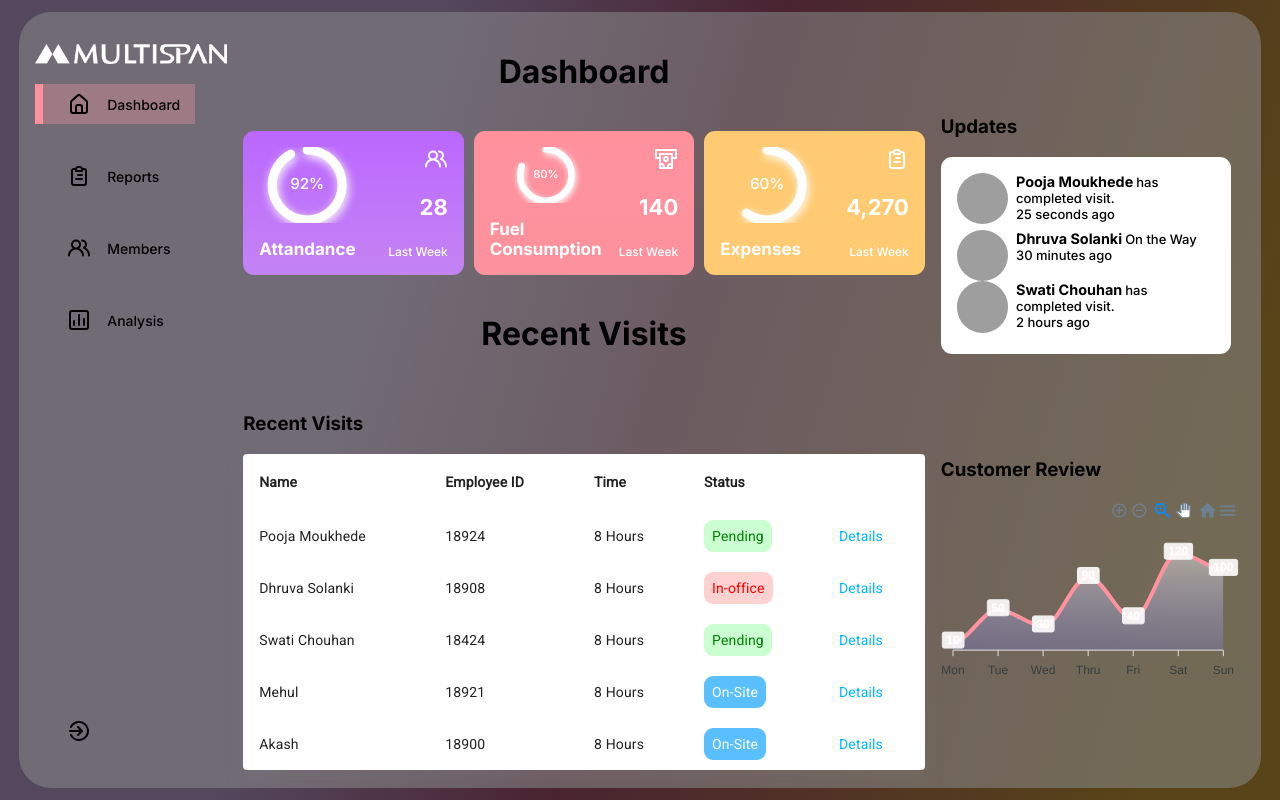
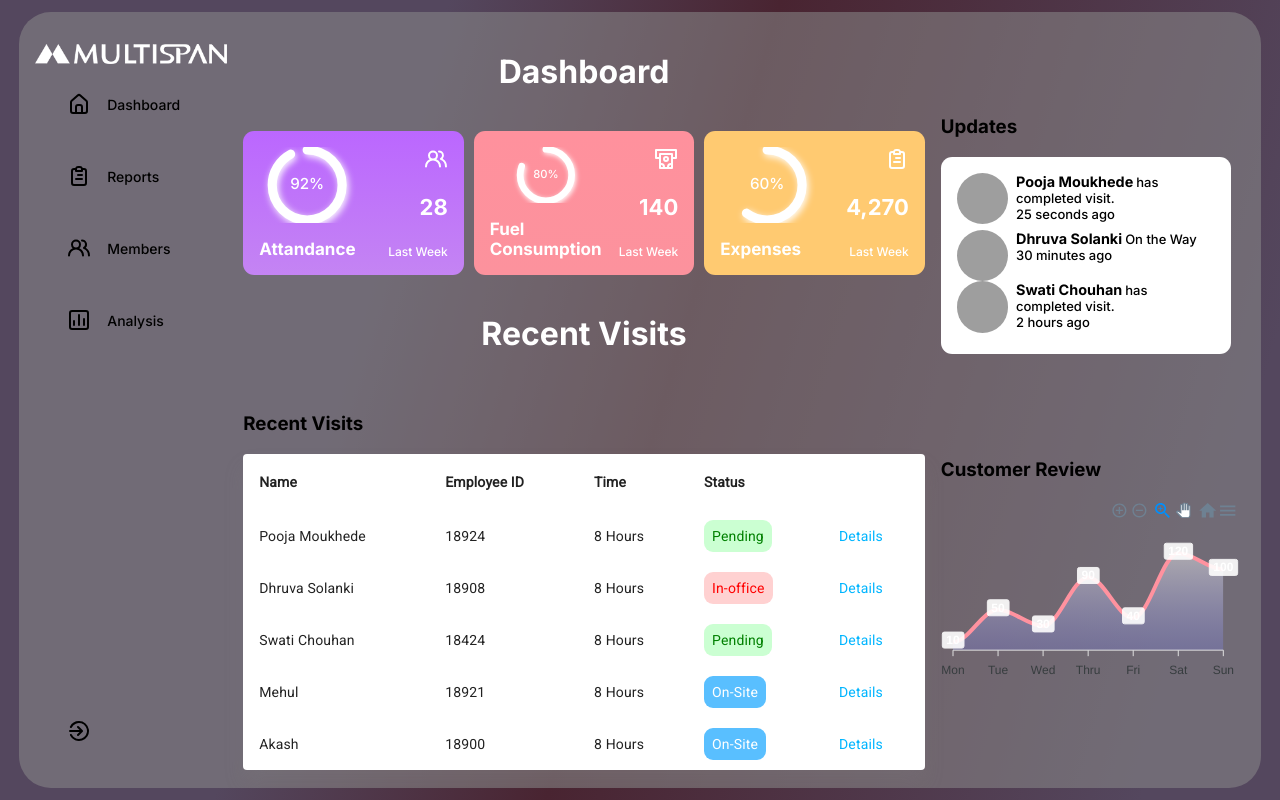
Before and after one commit to PoojaMoukhede/mui-dashboard, a React (Create React App) app: page / in a window 1280 px wide. Built offline with nearby package versions, Linux system fonts and the light colour scheme; grey boxes are pictures that could not be loaded.

Commit message:
map added

```diff
--- a/package.json
+++ b/package.json
@@ -10,10 +10,13 @@
     "@testing-library/react": "^14.0.0",
     "apexcharts": "^3.35.0",
     "framer-motion": "^6.2.9",
+    "google-map-react": "^2.2.1",
+    "google-maps-react": "^2.0.6",
     "react": "^18.2.0",
     "react-apexcharts": "^1.4.0",
     "react-circular-progressbar": "^2.0.4",
     "react-dom": "^18.0.0",
+    "react-google-maps": "^9.4.5",
     "react-router-dom": "^6.14.2",
     "react-scripts": "^5.0.0",
     "react-virtuoso": "^4.4.2",
--- a/src/App.css
+++ b/src/App.css
@@ -16,7 +16,7 @@
     106.37deg,
     #54475e 29.63%,
     #492431 51.55%,
-    rgb(88, 68, 24) 90.85%
+    #54475e 90.85%
   );
   height: 100vh;
   display: flex;
--- /dev/null
+++ b/src/Pages/Reports/Map/Map.jsx
@@ -0,0 +1,31 @@
+import React from "react";
+import GoogleMapReact from 'google-map-react';
+
+const AnyReactComponent = ({ text }) => <div>{text}</div>;
+
+export default function SimpleMap(){
+  const defaultProps = {
+    center: {
+      lat: 23.0225,
+      lng: 72.5714
+    },
+    zoom: 11
+  };
+
+  return (
+    // Important! Always set the container height explicitly
+    <div style={{ height: '80vh', width: '100%' }}>
+      <GoogleMapReact
+        bootstrapURLKeys={{ key: "" }}
+        defaultCenter={defaultProps.center}
+        defaultZoom={defaultProps.zoom}
+      >
+        <AnyReactComponent
+          lat={23.0225}
+          lng={72.5714}
+          text="My Marker"
+        />
+      </GoogleMapReact>
+    </div>
+  );
+}
--- a/src/Pages/Reports/Reports.css
+++ b/src/Pages/Reports/Reports.css
@@ -1,3 +1,4 @@
 h1{
     text-align: center;
+    color: white;
 }
--- a/src/Pages/Reports/Reports.jsx
+++ b/src/Pages/Reports/Reports.jsx
@@ -1,17 +1,18 @@
-import React from 'react'
-import Sidebar from '../../components/sidebar/Sidebar'
-import './Reports.css'
-
-
+import React from "react";
+import Sidebar from "../../components/sidebar/Sidebar";
+import "./Reports.css";
+import Map from "./Map/Map";
 
 export default function Reports() {
   return (
     <div className="App">
-      <div className="glass">
+      <div className="glass2">
         <Sidebar />
-        <h1>Report</h1>
-
+        <div className="main_dashboard2">
+          <h1>Report</h1>
+          <Map />
+        </div>
       </div>
     </div>
-  )
+  );
 }
--- a/src/components/Card/Card.css
+++ b/src/components/Card/Card.css
@@ -12,6 +12,8 @@
     box-shadow: none;
 }
 .radialBar{
+  /* width: 200px;
+  height: 200px; */
     flex: 1;
     display: flex;
     flex-direction: column;
@@ -21,7 +23,7 @@
 .CircularProgressbar-path {
     stroke: white !important;
     stroke-width: 12px !important;
-    filter: drop-shadow(2px 4px 6px white);
+    filter: drop-shadow(2px 3px 5px white);
   }
   .CircularProgressbar-trail {
     display: none;
--- a/src/components/Cards/Cards.css
+++ b/src/components/Cards/Cards.css
@@ -4,6 +4,7 @@
 }
 .parentContainer{
     width: 100%;
+    /* height: 300px; */
 }
 @media screen and (max-width: 1200px) {
     .Cards{
--- a/src/components/sidebar/Sidebar.jsx
+++ b/src/components/sidebar/Sidebar.jsx
@@ -6,7 +6,7 @@ import { SidebarData } from "../../Data/Data";
 import { Link } from "react-router-dom";
 
 export default function Sidebar() {
-  const [selected, setSelected] = useState(0);
+  const [selected, setSelected] = useState(null);
 
   return (
     <>
@@ -19,7 +19,7 @@ export default function Sidebar() {
           {SidebarData.map((item, index) => {
             return (
               <Link
-                to={item.path} // Use the 'path' property for the Link component
+                to={item.path}
                 className={
                   selected === index ? "menu_item active" : "menu_item"
                 }
```
Also changed, not shown: 1 other file (tests, documents, lock files or other folders).
